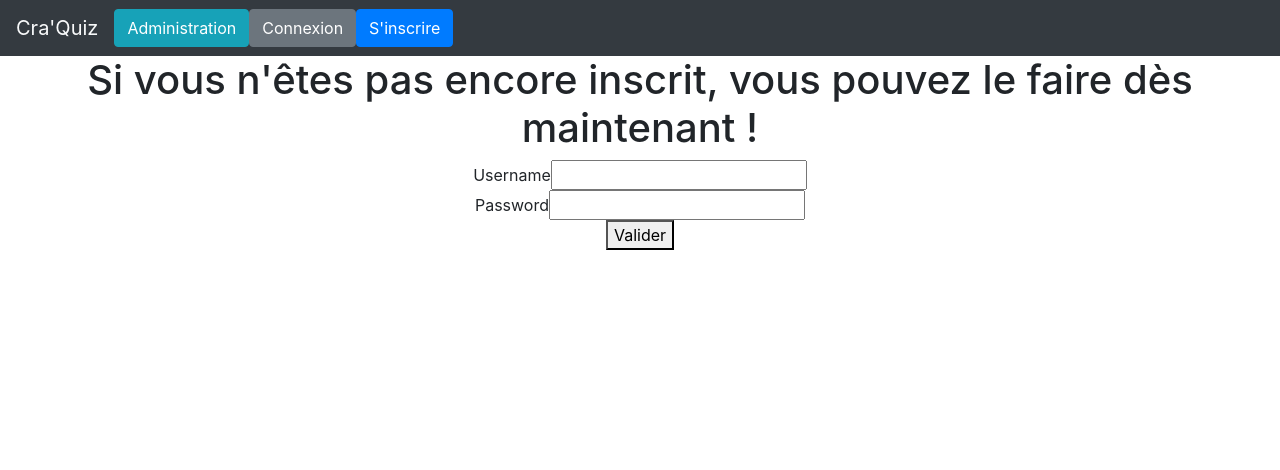
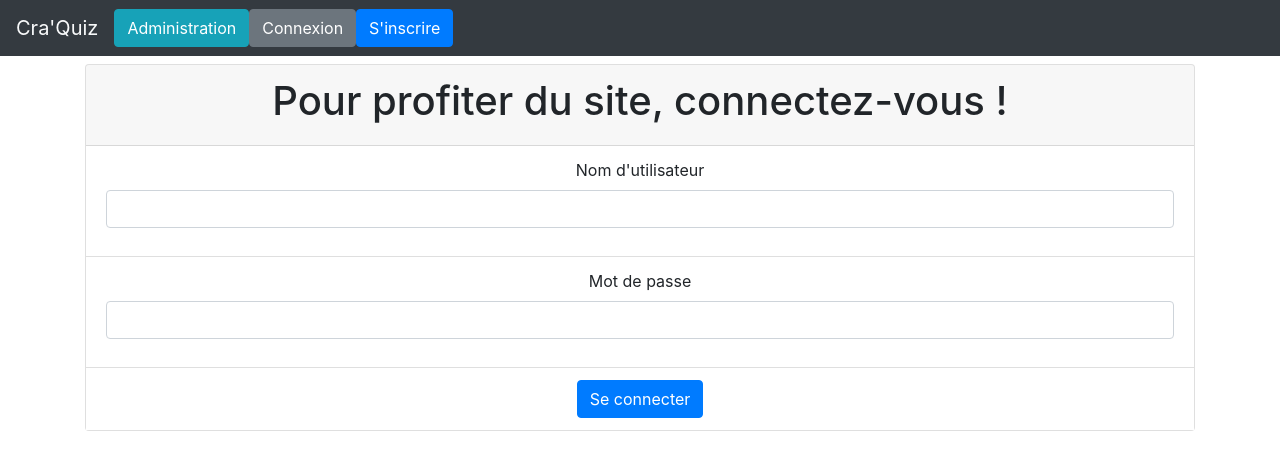
Before and after one commit to MohamedAarouss/QuizzReact, a React (Create React App) app: page /register in a window 1280 px wide. Shown: the top 470 px of the page. Built offline with nearby package versions, Linux system fonts and the light colour scheme.

Commit message:
Design de login/register

```diff
--- a/src/Login.js
+++ b/src/Login.js
@@ -2,6 +2,7 @@ import React, {useEffect, useState} from "react";
 import axios from "axios";
 import {useCookies} from "react-cookie";
 import {navigate} from "@reach/router";
+import {Button, Card, Form, ListGroup} from "react-bootstrap";
 
 export default function Login() {
     const [user, setUser] = useState({util_name: "", util_password: ""});
@@ -43,29 +44,65 @@ export default function Login() {
     }
 
     return(
-        <div className="login-wrapper">
-            <h1>Pour profiter du site, connectez-vous !</h1>
-            <form onSubmit={signIn} method="post">
-                <div>
-                    Username
-                    <input
+        <div className="login-wrapper container mt-2">
+            <Card>
+                <Card.Header><h1>Pour profiter du site, connectez-vous !</h1></Card.Header>
+                <Form onSubmit={signIn}>
+                    <ListGroup variant="flush">
+
+                        <ListGroup.Item>
+                            <Form.Group controlId="formBasicEmail">
+                                <Form.Label>Nom d'utilisateur</Form.Label>
+                                <Form.Control
                                     type="text"
                                     value={user.util_name}
                                     onChange={e => setUser({...user, util_name: e.target.value})}
                                 />
-                </div>
-                <div>
-                    Password
-                    <input
+                            </Form.Group>
+                        </ListGroup.Item>
+
+                        <ListGroup.Item>
+                            <Form.Group controlId="formBasicPassword">
+                                <Form.Label>Mot de passe</Form.Label>
+                                <Form.Control
                                     type="password"
                                     value={user.util_password}
                                     onChange={e => setUser({...user, util_password: e.target.value})}
                                 />
-                </div>
-                <div>
-                    <button type="submit">Valider</button>
-                </div>
-            </form>
+                            </Form.Group>
+                        </ListGroup.Item>
+
+                        <ListGroup.Item>
+                            <Button variant="primary" type="submit">
+                                Se connecter
+                            </Button>
+                        </ListGroup.Item>
+
+                    </ListGroup>
+                </Form>
+            </Card>
+
+            {/*<form onSubmit={signIn} method="post">*/}
+            {/*    <div>*/}
+            {/*        Username*/}
+            {/*        <input*/}
+            {/*            type="text"*/}
+            {/*            value={user.util_name}*/}
+            {/*            onChange={e => setUser({...user, util_name: e.target.value})}*/}
+            {/*        />*/}
+            {/*    </div>*/}
+            {/*    <div>*/}
+            {/*        Password*/}
+            {/*        <input*/}
+            {/*            type="password"*/}
+            {/*            value={user.util_password}*/}
+            {/*            onChange={e => setUser({...user, util_password: e.target.value})}*/}
+            {/*        />*/}
+            {/*    </div>*/}
+            {/*    <div>*/}
+            {/*        <button type="submit">Valider</button>*/}
+            {/*    </div>*/}
+            {/*</form>*/}
         </div>
     )
 }
--- a/src/Register.js
+++ b/src/Register.js
@@ -1,6 +1,7 @@
 import axios from "axios";
 import React, {useState} from "react";
 import {redirectTo} from "@reach/router";
+import {Button, Card, Form, ListGroup} from "react-bootstrap";
 
 export default function Register() {
     const [user, setUser] = useState({util_name: "", util_password: ""});
@@ -18,29 +19,43 @@ export default function Register() {
     }
 
     return(
-        <div className="register-wrapper">
-            <h1>Si vous n'êtes pas encore inscrit, vous pouvez le faire dès maintenant !</h1>
-            <form onSubmit={createAccount} method="post">
-                <div>
-                    Username
-                    <input
+        <div className="register-wrapper container mt-2">
+            <Card>
+                <Card.Header><h1>Pour profiter du site, connectez-vous !</h1></Card.Header>
+                <Form onSubmit={createAccount}>
+                    <ListGroup variant="flush">
+
+                        <ListGroup.Item>
+                            <Form.Group controlId="formBasicEmail">
+                                <Form.Label>Nom d'utilisateur</Form.Label>
+                                <Form.Control
                                     type="text"
                                     value={user.util_name}
                                     onChange={e => setUser({...user, util_name: e.target.value})}
                                 />
-                </div>
-                <div>
-                    Password
-                    <input
+                            </Form.Group>
+                        </ListGroup.Item>
+
+                        <ListGroup.Item>
+                            <Form.Group controlId="formBasicPassword">
+                                <Form.Label>Mot de passe</Form.Label>
+                                <Form.Control
                                     type="password"
                                     value={user.util_password}
                                     onChange={e => setUser({...user, util_password: e.target.value})}
                                 />
-                </div>
-                <div>
-                    <button type="submit">Valider</button>
-                </div>
-            </form>
+                            </Form.Group>
+                        </ListGroup.Item>
+
+                        <ListGroup.Item>
+                            <Button variant="primary" type="submit">
+                                Se connecter
+                            </Button>
+                        </ListGroup.Item>
+
+                    </ListGroup>
+                </Form>
+            </Card>
         </div>
     )
 }
```
Lines whose indentation alone changed are shown as unchanged.
